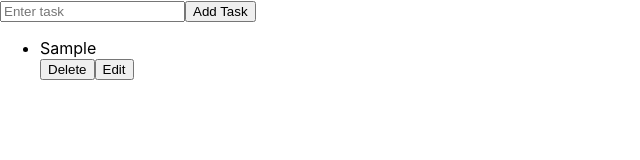
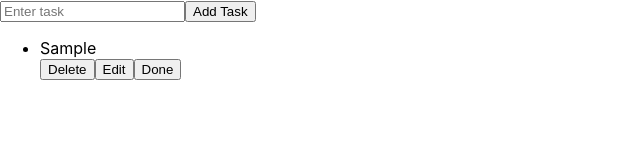
Before and after one commit to alexandremhm/todo-react, a React (Create React App) app: page / in a window 1280 px wide. Both pictures are taken after typing "Sample" into the empty fields and a click on the button "Add Task". Shown: the top 160 px of the page, without its empty margins (0-640 px from the left). Built offline with nearby package versions, Linux system fonts and the light colour scheme.

Commit message:
Add done button

```diff
--- a/src/components/TaskInput.jsx
+++ b/src/components/TaskInput.jsx
@@ -6,6 +6,7 @@ function TaskInput() {
   const [task, setTask] = useState({
     task: '',
     id: 0,
+    done: false,
   });
 
   return (
@@ -17,6 +18,7 @@ function TaskInput() {
         onChange={ (event) => { setTask({
           task: event.target.value,
           id: Date.now(),
+          done: false,
         }) } }
       />
       <button onClick={() => { addNote(task); setTask({
--- a/src/components/TaskList.jsx
+++ b/src/components/TaskList.jsx
@@ -1,14 +1,14 @@
-import React, { useContext, useState } from 'react';
+import React, { useContext } from 'react';
 import notesContext from '../context/notesContext';
+import '../styles/TaskList.css';
 
 function TaskList () {
-  const { notes, removeNote, saveEditedNote, editNote, setEditNote } = useContext(notesContext);
+  const { notes, removeNote, saveEditedNote, editNote, setEditNote, handleTaskDoneStatus } = useContext(notesContext);
 
   const editNoteController = (note) => {
     const noteToEdit = notes.find(({ id }) => id === note.id);
     setEditNote(noteToEdit);
   };
-
 
   return (
     <div>
@@ -16,7 +16,7 @@ function TaskList () {
         {
           notes.map((note, index) => (
             <div key={index}>
-              <li>
+              <li className={ note.done ? 'done-task' : 'not-done-task' }>
                 {note.task}
               </li>
               { editNote.id === note.id && <div> <input type="text" value={editNote.task} onChange={(e) => setEditNote({...editNote, task: e.target.value})} /> <button onClick={() => saveEditedNote(editNote.id, editNote.task)}>Save</button> </div> }
@@ -25,6 +25,9 @@ function TaskList () {
               </button>
               <button onClick={() => editNoteController(note)}>
                 Edit
+              </button>
+              <button onClick={() => handleTaskDoneStatus(note.id)}>
+                { note.done ? 'Undo' : 'Done' }
               </button>
             </div>
           ))
--- a/src/context/Provider.js
+++ b/src/context/Provider.js
@@ -5,6 +5,7 @@ function Provider ({ children }) {
 
   const [notes, setNotes] = useState([]);
   const [editNote, setEditNote] = useState(false);
+  const [done, setDone] = useState(false);
 
   const addNote = (note) => {
     setNotes([...notes, note]);
@@ -19,6 +20,11 @@ function Provider ({ children }) {
     setEditNote(false);
   };
 
+  const handleTaskDoneStatus = (id) => {
+    setNotes(notes.map(note => note.id === id ? { ...note, done: !note.done } : note));
+    setDone(!done);
+  };
+
   const state = {
     notes,
     setNotes,
@@ -27,6 +33,7 @@ function Provider ({ children }) {
     saveEditedNote,
     editNote,
     setEditNote,
+    handleTaskDoneStatus,
   };
 
   return (
--- /dev/null
+++ b/src/styles/TaskList.css
@@ -0,0 +1,7 @@
+.not-done-task {
+  text-decoration: none;
+}
+
+.done-task {
+  text-decoration: line-through;
+}
```
